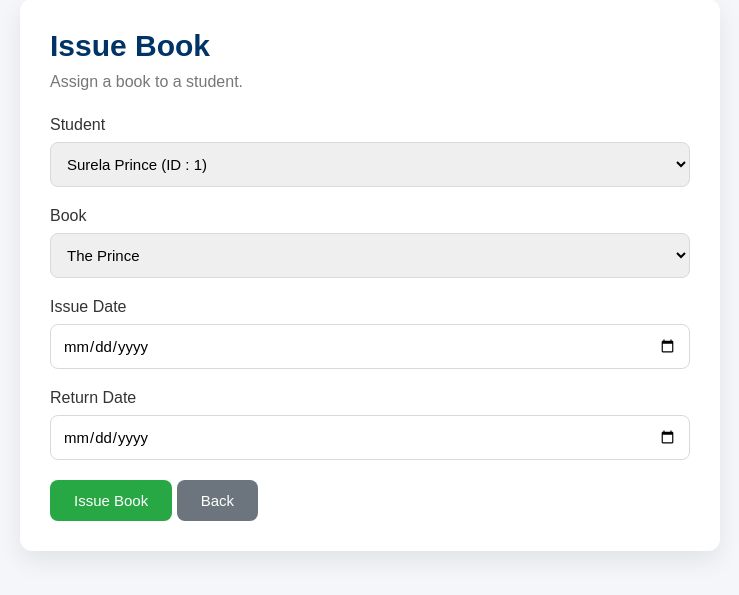
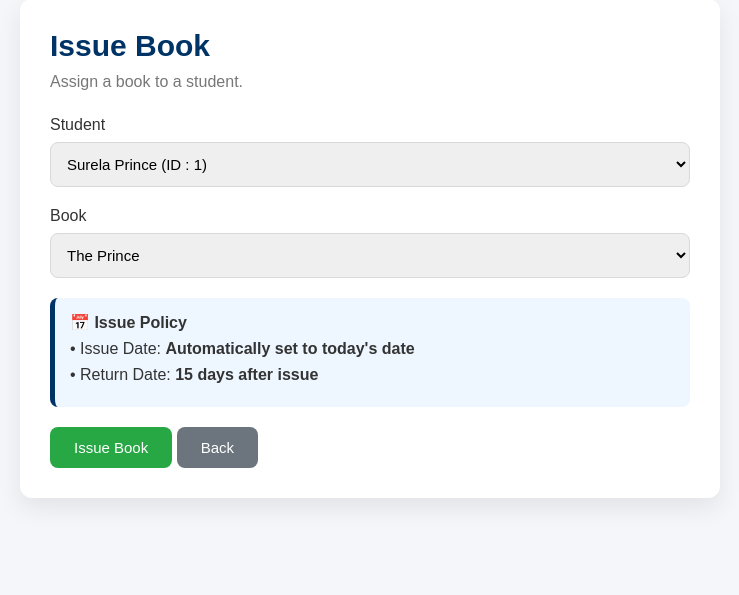
Before and after one commit to pri100ce/Library_Management_System, a Flask app: page /admin/issue-book in a window 1280 px wide. Shown: the part 179-774 px from the top of the page, without its empty margins (270-1009 px from the left). Run offline with Flask 3, Linux system fonts and the light colour scheme; a user stored in the database is signed in; data comes from the database, SQL or seed files in the repository.

Commit message:
automatic return date feature, and some styling

```diff
--- a/app.py
+++ b/app.py
@@ -2,7 +2,7 @@ from flask import Flask, render_template, request, redirect, url_for, session, f
 import mysql.connector
 from mysql.connector import Error
 #from werkzeug.security import generate_password_hash, check_password_hash
-from datetime import datetime
+from datetime import datetime, timedelta
 
 app = Flask(__name__)
 app.secret_key = "super_secret_library_key"
@@ -366,7 +366,7 @@ def view_books():
         cursor.execute("""
             SELECT *
             FROM books
-            ORDER BY id DESC
+            ORDER BY id
         """)
 
         books = cursor.fetchall()
@@ -492,6 +492,7 @@ def view_students():
                 name = request.form.get("name").strip()
                 student_class = request.form.get("class").strip()
                 phone = request.form.get("phone").strip()
+                password = request.form.get("password").strip()
 
                 if not phone.isdigit() or len(phone) != 10:
                     flash("Invalid phone number.")
@@ -502,13 +503,15 @@ def view_students():
                     SET
                         name=%s,
                         class=%s,
-                        phone=%s
+                        phone=%s,
+                        password=%s
                     WHERE id=%s
                 """,
                 (
                     name,
                     student_class,
                     phone,
+                    password,
                     student_id
                 ))
 
@@ -553,7 +556,7 @@ def view_students():
         cursor.execute("""
             SELECT *
             FROM students
-            ORDER BY id DESC
+            ORDER BY id
         """)
 
         students = cursor.fetchall()
@@ -599,8 +602,24 @@ def issue_book():
 
             student_id = request.form.get("student_id")
             book_id = request.form.get("book_id")
-            issue_date = request.form.get("issue_date")
-            return_date = request.form.get("return_date")
+
+            # ----------------------------------
+            # Automatic Date Generation
+            # ----------------------------------
+
+            issue_date = datetime.now().date()
+
+            # Book will be due after 15 days
+            return_date = issue_date + timedelta(days=15)
+
+            # ----------------------------------
+            # Manual Dates (Old Code)
+            # Uncomment if you want manual dates.
+            # ----------------------------------
+
+            # issue_date = request.form.get("issue_date")
+            # return_date = request.form.get("return_date")
+
 
             cursor.execute(
                 "SELECT quantity FROM books WHERE id=%s",
--- a/static/script.js
+++ b/static/script.js
@@ -31,6 +31,35 @@ document.addEventListener("DOMContentLoaded", function () {
 
 });
 
+// ================================
+// Show / Hide Password
+// ================================
+
+const togglePassword = document.getElementById("togglePassword");
+
+if (togglePassword) {
+
+    togglePassword.addEventListener("click", function () {
+
+        const password = document.getElementById("password");
+        const icon = this.querySelector("i");
+
+        if (password.type === "password") {
+
+            password.type = "text";
+            icon.classList.replace("fa-eye", "fa-eye-slash");
+
+        } else {
+
+            password.type = "password";
+            icon.classList.replace("fa-eye-slash", "fa-eye");
+
+        }
+
+    });
+
+}
+
 // ======================================
 // Auto Hide Flash Messages
 // ======================================
--- a/static/style.css
+++ b/static/style.css
@@ -879,3 +879,71 @@ body{
     margin-bottom:20px;
 
 }
+
+.info-box{
+
+    background:#eef7ff;
+
+    border-left:5px solid #003366;
+
+    padding:15px;
+
+    border-radius:8px;
+
+    margin-bottom:20px;
+
+}
+
+.info-box p{
+
+    margin:8px 0;
+
+}
+
+.password-box{
+
+    position:relative;
+
+    width:100%;
+
+    margin-bottom:20px;
+
+}
+
+.password-box input{
+
+    width:100%;
+
+    padding:10px 45px 10px 12px;
+
+    box-sizing:border-box;
+
+}
+
+.password-toggle{
+
+    position:absolute;
+
+    right:12px;
+
+    top:50%;
+
+    transform:translateY(-50%);
+
+    background:none;
+
+    border:none;
+
+    cursor:pointer;
+
+    color:#666;
+
+    font-size:18px;
+
+}
+
+.password-toggle:hover{
+
+    color:#003366;
+
+}
--- a/templates/issue_book.html
+++ b/templates/issue_book.html
@@ -54,7 +54,7 @@ Issue Book
 
         </div>
 
-        <div class="form-group">
+        <!-- <div class="form-group">
 
             <label>Issue Date</label>
 
@@ -73,6 +73,20 @@ Issue Book
                 type="date"
                 name="return_date"
                 required>
+
+        </div> -->
+
+        <div class="info-box">
+
+            <strong>📅 Issue Policy</strong>
+
+            <p>
+                • Issue Date: <strong>Automatically set to today's date</strong>
+            </p>
+
+            <p>
+                • Return Date: <strong>15 days after issue</strong>
+            </p>
 
         </div>
 
```
Also changed, not shown: templates/add_student.html (+24 -2 lines), templates/view_students.html (+11 -0 lines).
